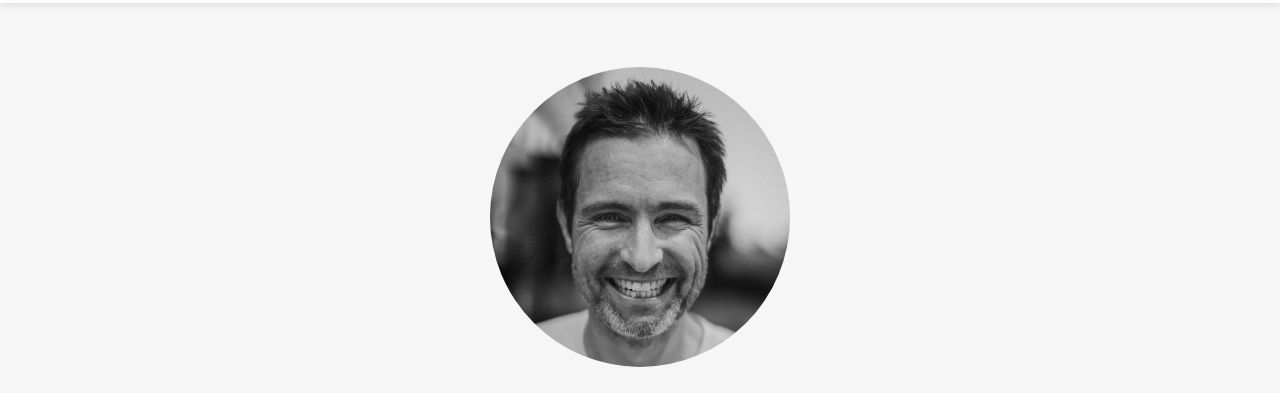
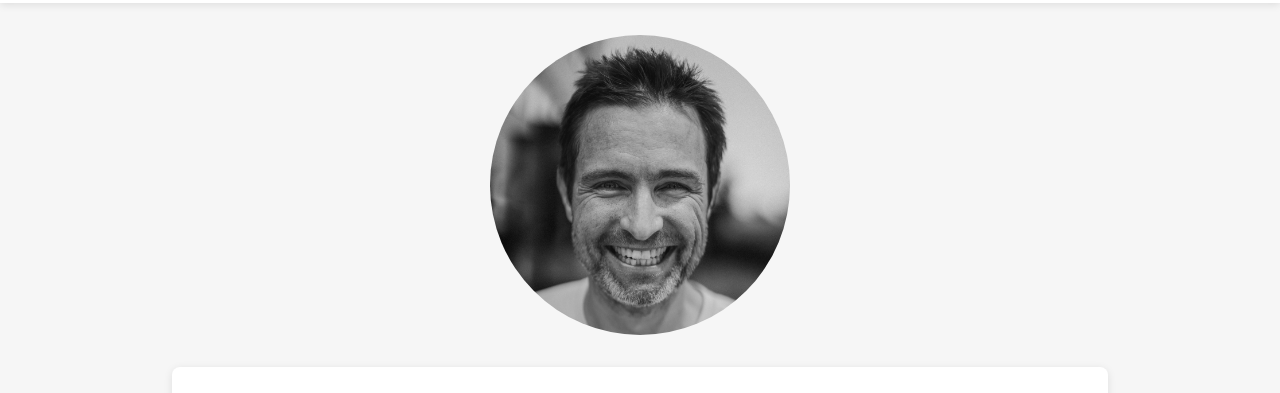
Before and after one commit to derkoe/derkoe.dev, an Astro site: page /about in a window 1280 px wide. Shown: the part 68-461 px from the top of the page. Built offline with nearby package versions, Linux system fonts and the light colour scheme; Astro itself is replaced by a stand-in of ours.

Commit message:
some layout fixes for all pages

```diff
--- a/src/layouts/Layout.astro
+++ b/src/layouts/Layout.astro
@@ -142,7 +142,7 @@ import SocialLinks from "../components/SocialLinks.astro";
   main {
     flex: 1;
     padding: 2rem;
-    max-width: 1200px;
+    max-width: 1000px;
     margin: 0 auto;
     width: 100%;
     box-sizing: border-box;
--- a/src/pages/about.astro
+++ b/src/pages/about.astro
@@ -71,18 +71,15 @@ import { socialLinks } from "../config";
 
 <style>
   .about-container {
-    max-width: 800px;
     margin: 0 auto;
-    padding: 2rem 1rem;
   }
 
   .about-image {
+    display: block;
     width: 300px;
     height: 300px;
     border-radius: 50%;
-    object-fit: cover;
-    margin: 0 auto 2rem;
-    display: block;
+    margin: 0 auto 2rem auto;
   }
 
   .about-content {
--- a/src/pages/blog/index.astro
+++ b/src/pages/blog/index.astro
@@ -38,9 +38,7 @@ posts.sort((a, b) => b.data.pubDate.valueOf() - a.data.pubDate.valueOf());
 
 <style>
   .blog-index {
-    max-width: 800px;
     margin: 0 auto;
-    padding: 0 1rem;
   }
 
   h1 {
--- a/src/pages/talks.astro
+++ b/src/pages/talks.astro
@@ -173,7 +173,6 @@ import YouTubeEmbed from "../components/YouTubeEmbed.astro";
 
   .talks-list li {
     margin-bottom: 3rem;
-    padding: 1.5rem;
     background: var(--gray-800);
     border-radius: 0.5rem;
   }
```
